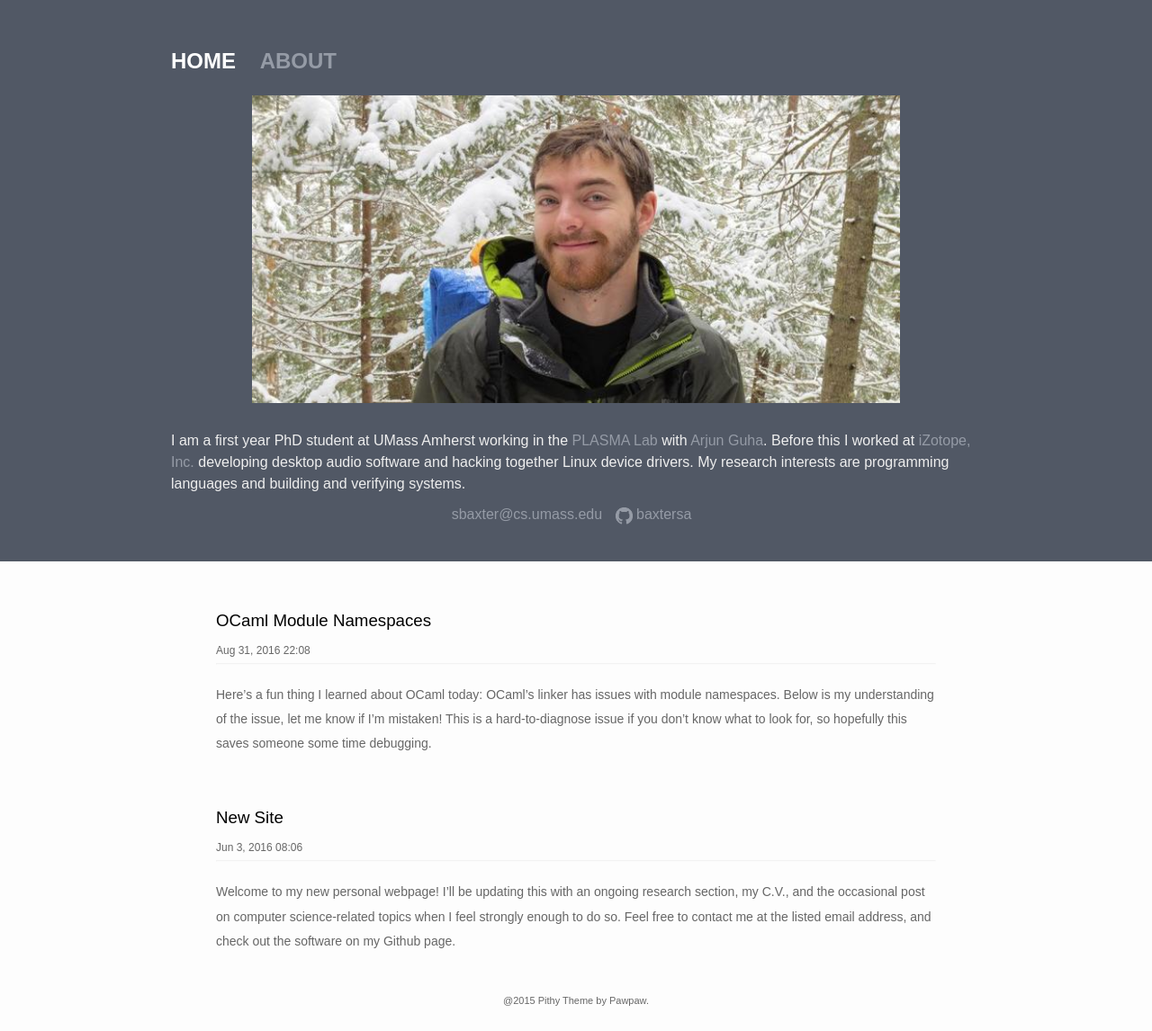
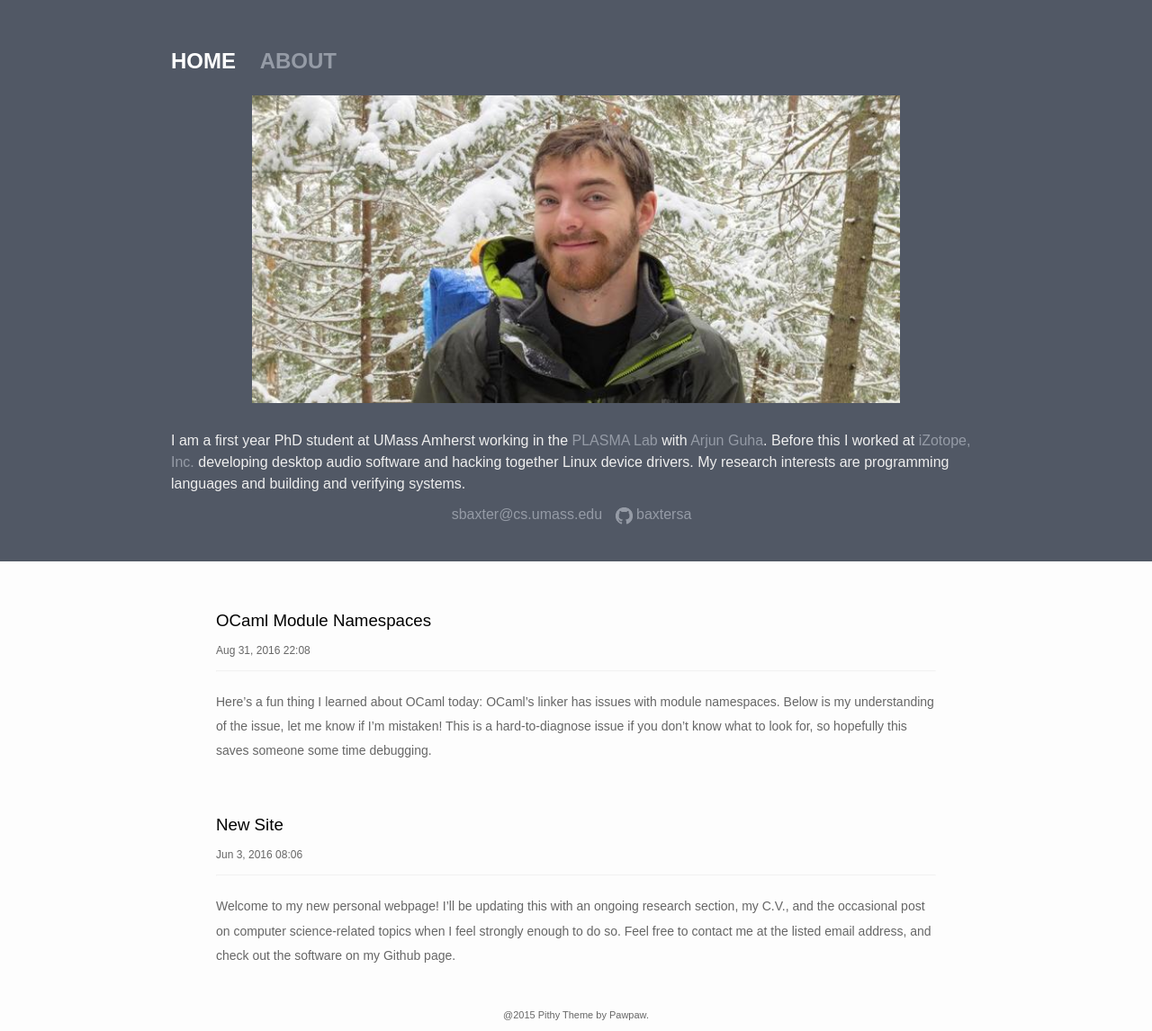
Before and after one commit to baxtersa/baxtersa.github.io, a Jekyll site: the page built from index.html, in a window 1280 px wide. Shown: the whole page at 90% size. Built offline with Jekyll 4.4.1, drawn with Linux system fonts in a browser that asks for light colours.

Commit message:
Fix margin for hr elements

```diff
--- a/_sass/_base.scss
+++ b/_sass/_base.scss
@@ -2,12 +2,19 @@
  * Reset some basic elements
  */
 body, h1, h2, h3, h4, h5, h6,
-p, blockquote, pre, hr,
+p, blockquote, pre,
 dl, dd, ol, ul, figure {
     margin: 0;
     padding: 0;
 }
 
+
+/**
+ * hr elements
+ */
+hr {
+    margin: 5
+}
 
 
 /**
```
